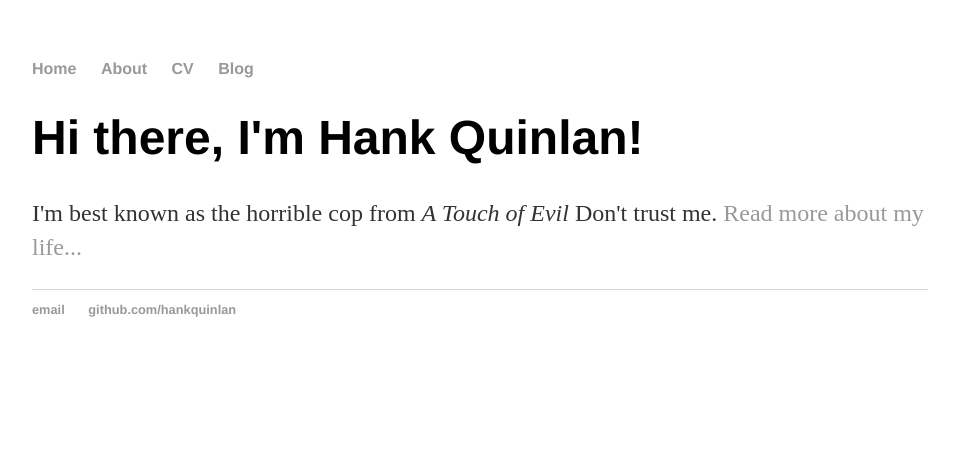
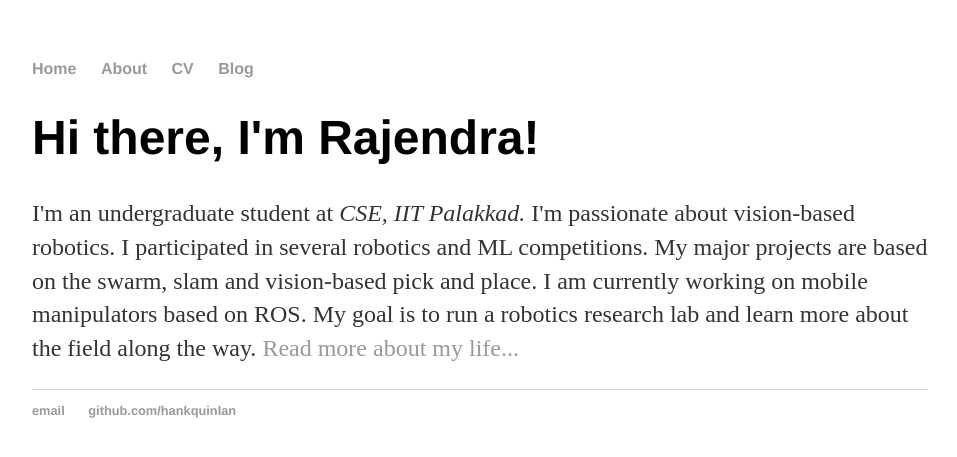
Before and after one commit to iamrajee/iamrajee.github.io, a Jekyll site: the page built from index.html, in a window 1280 px wide. Shown: the top 457 px of the page, without its empty margins (160-1117 px from the left). Built offline with Jekyll 4.4.1, drawn with Linux system fonts in a browser that asks for light colours.

Commit message:
Update index.html

```diff
--- a/index.html
+++ b/index.html
@@ -3,6 +3,6 @@
 title: Hank Quinlan, Horrible Cop
 ---
 <div class="blurb">
-	<h1>Hi there, I'm Hank Quinlan!</h1>
-	<p>I'm best known as the horrible cop from <em>A Touch of Evil</em> Don't trust me. <a href="/about">Read more about my life...</a></p>
+	<h1>Hi there, I'm Rajendra!</h1>
+	<p>I'm an undergraduate student at <em>CSE, IIT Palakkad.</em> I'm passionate about vision-based robotics. I participated in several robotics and ML competitions. My major projects are based on the swarm, slam and vision-based pick and place. I am currently working on mobile manipulators based on ROS. My goal is to run a robotics research lab and learn more about the field along the way. <a href="/about">Read more about my life...</a></p>
 </div><!-- /.blurb -->
```
